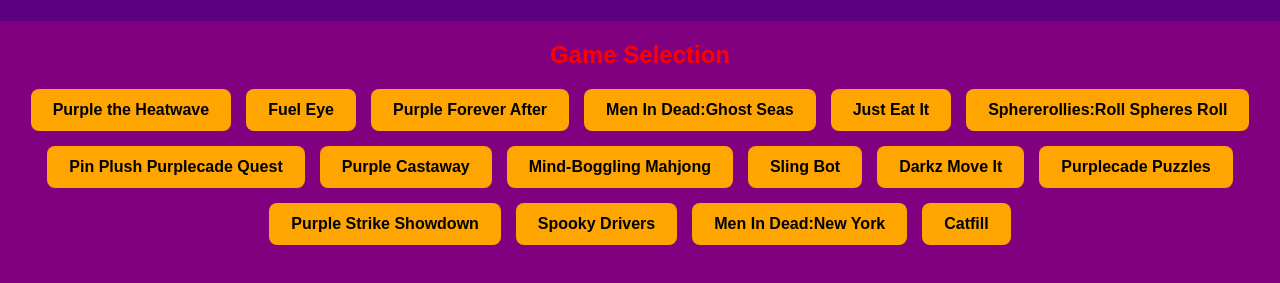
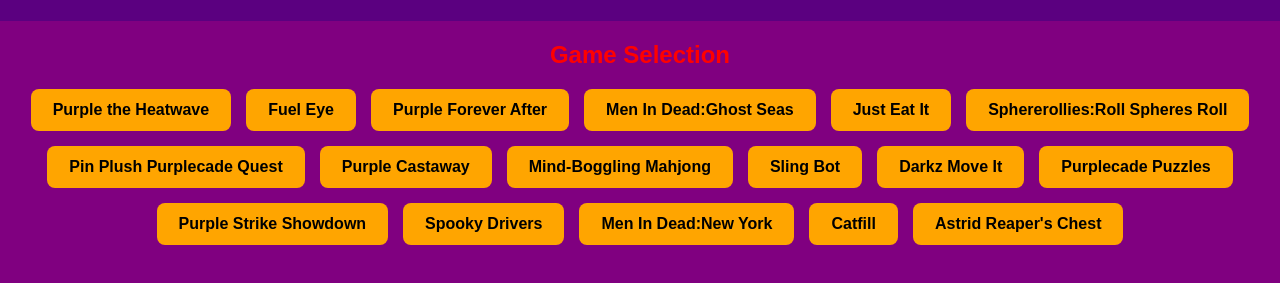
Before and after one commit to 80sonpurple/Purplecade-Power-Pack, a plain HTML site: page Purplecade Power Pack 1 index.html in a window 1280 px wide. Shown: the part 99-382 px from the top of the page. Drawn offline with Linux system fonts and the light colour scheme.

Commit message:
Add files via upload

```diff
--- a/Purplecade Power Pack 1 index.html
+++ b/Purplecade Power Pack 1 index.html
@@ -238,6 +238,10 @@ button:hover {
             Catfill
         </button>
 
+        <button onclick="loadPage('https://play.fancade.com/6AF0FDA2F2268FF8')">
+            Astrid Reaper's Chest
+        </button>
+
     </div>
 
 </div>
```
